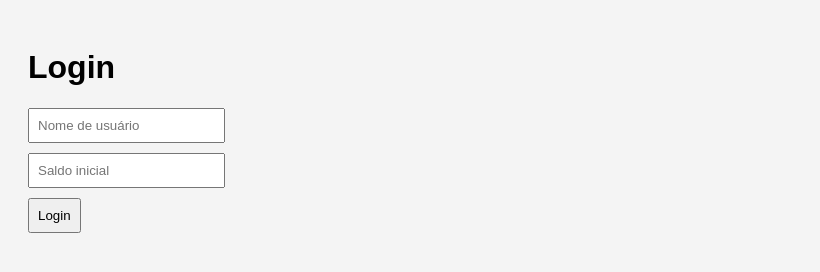
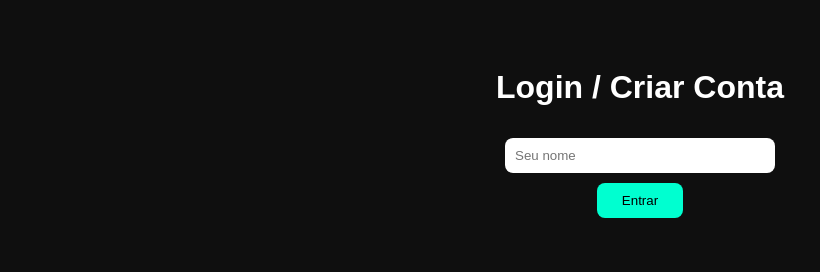
Before and after one commit to imidiomacave07-beep/imidio-mining-deploy, a website: page login.html in a window 1280 px wide. Shown: the whole page, without its empty margins (0-820 px from the left). Drawn offline with Linux system fonts and the light colour scheme.

Commit message:
Update login.html

```diff
--- a/login.html
+++ b/login.html
@@ -1,36 +1,61 @@
 <!DOCTYPE html>
 <html lang="pt">
 <head>
-<meta charset="UTF-8">
-<title>Login - Imidio Mining</title>
+<meta charset="UTF-8" />
+<title>Login</title>
+
 <style>
-  body { font-family: Arial, sans-serif; padding: 20px; background: #f4f4f4; }
-  input, button { display: block; margin: 10px 0; padding: 8px; }
+    body {
+        font-family: Arial;
+        background: #0f0f0f;
+        color: white;
+        text-align: center;
+        padding-top: 40px;
+    }
+    input {
+        padding: 10px;
+        margin: 10px;
+        width: 250px;
+        border-radius: 8px;
+        border: none;
+    }
+    button {
+        padding: 10px 25px;
+        background: #00ffd0;
+        border: none;
+        border-radius: 8px;
+        cursor: pointer;
+    }
 </style>
+
 </head>
 <body>
-<h1>Login</h1>
-<input type="text" id="name" placeholder="Nome de usuário">
-<input type="number" id="balance" placeholder="Saldo inicial">
-<button id="loginBtn">Login</button>
+
+<h1>Login / Criar Conta</h1>
+
+<input type="text" id="nome" placeholder="Seu nome" />
+<br>
+<button onclick="entrar()">Entrar</button>
 
 <script>
-document.getElementById("loginBtn").onclick = () => {
-    const name = document.getElementById("name").value;
-    const balance = parseFloat(document.getElementById("balance").value) || 0;
+function entrar() {
+    const nome = document.getElementById("nome").value.trim();
 
-    if(!name) {
-        alert("Digite seu nome");
+    if (!nome) {
+        alert("Digite o seu nome!");
         return;
     }
 
-    // Salva usuário no localStorage
-    const user = { name, balance, minerando: false };
+    const user = {
+        name: nome,
+        balance: 0
+    };
+
     localStorage.setItem("user", JSON.stringify(user));
 
-    // Redireciona para o dashboard
     window.location.href = "dashboard.html";
-};
+}
 </script>
+
 </body>
 </html>
```
